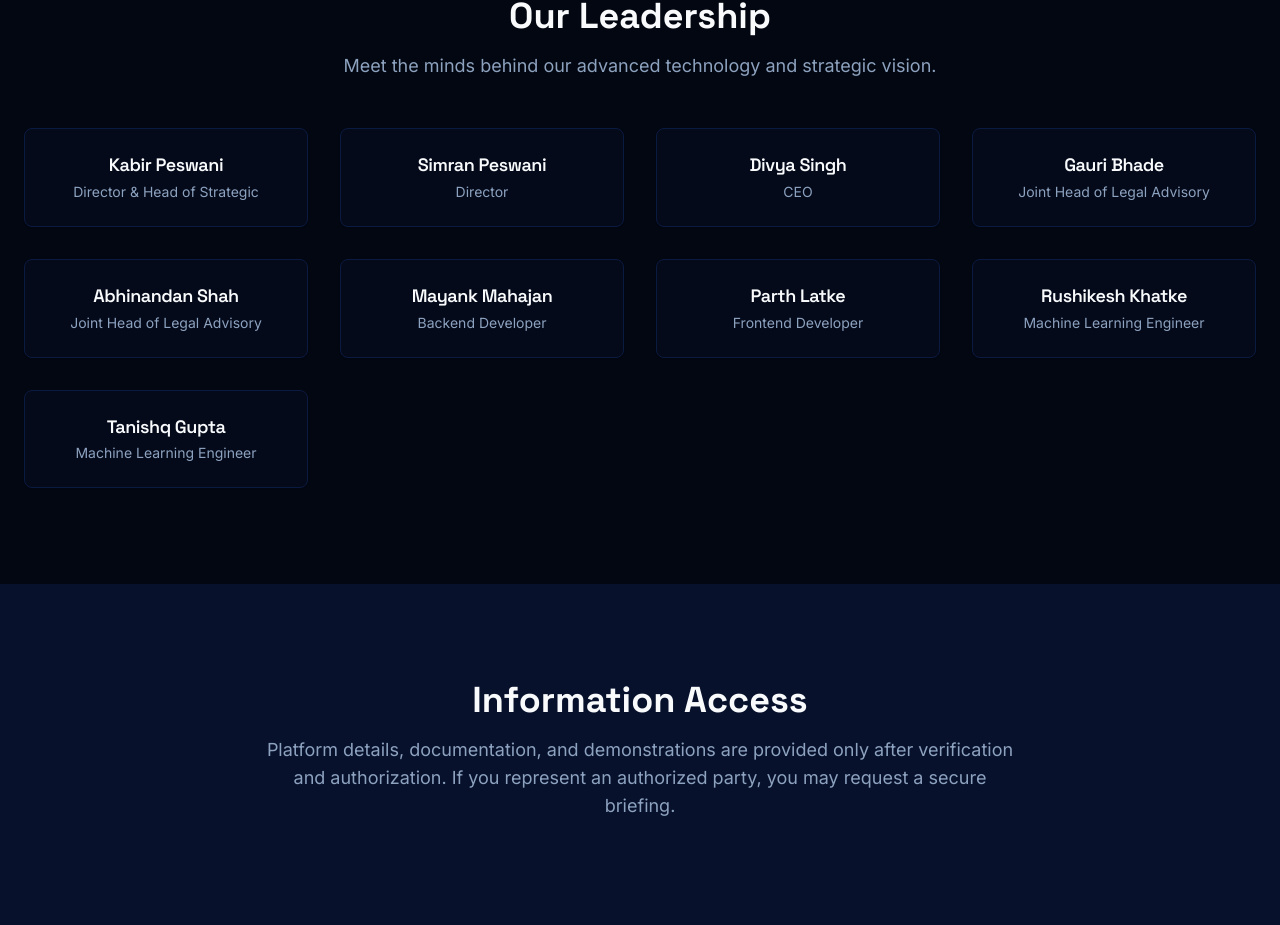
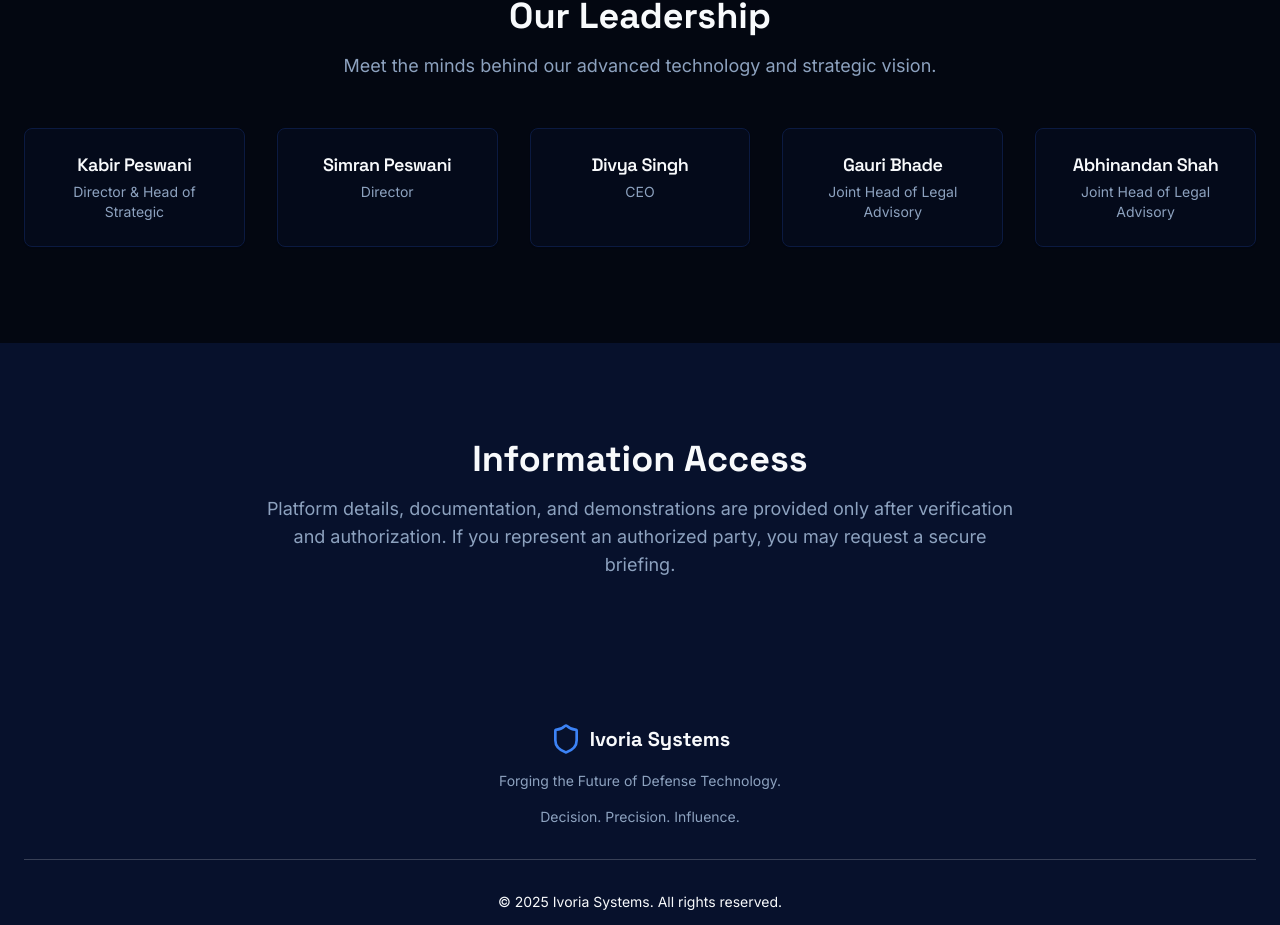
Before and after one commit to kabirpeswani/IvoriaSystems, a Next.js app: page / in a window 1280 px wide. Shown: the part 2500-3425 px from the top of the page. Built offline with nearby package versions, Linux system fonts and the light colour scheme.

Commit message:
remove tanishq rushikesh parth mayank

```diff
--- a/src/components/landing/team-section.tsx
+++ b/src/components/landing/team-section.tsx
@@ -26,26 +26,6 @@ const teamMembers = [
     name: "Abhinandan Shah",
     role: "Joint Head of Legal Advisory",
   },
-  {
-    id: "team-mayank",
-    name: "Mayank Mahajan",
-    role: "Backend Developer",
-  },
-  {
-    id: "team-parth",
-    name: "Parth Latke",
-    role: "Frontend Developer",
-  },
-  {
-    id: "team-rushikesh",
-    name: "Rushikesh Khatke",
-    role: "Machine Learning Engineer",
-  },
-  {
-    id: "team-tanishq",
-    name: "Tanishq Gupta",
-    role: "Machine Learning Engineer",
-  },
 ];
 
 export function TeamSection() {
@@ -61,7 +41,7 @@ export function TeamSection() {
             vision.
           </p>
         </div>
-        <div className="mt-12 grid grid-cols-1 sm:grid-cols-2 md:grid-cols-3 lg:grid-cols-4 gap-8">
+        <div className="mt-12 grid grid-cols-1 sm:grid-cols-2 md:grid-cols-3 lg:grid-cols-4 xl:grid-cols-5 gap-8 justify-center">
           {teamMembers.map((member) => (
             <Card
               key={member.id}
```
